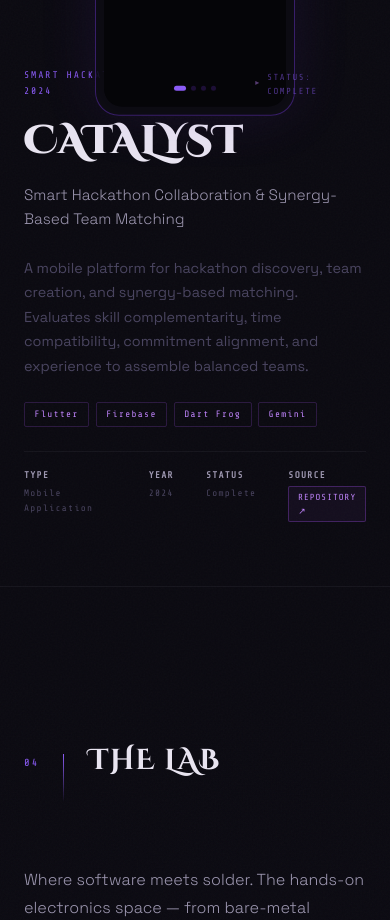
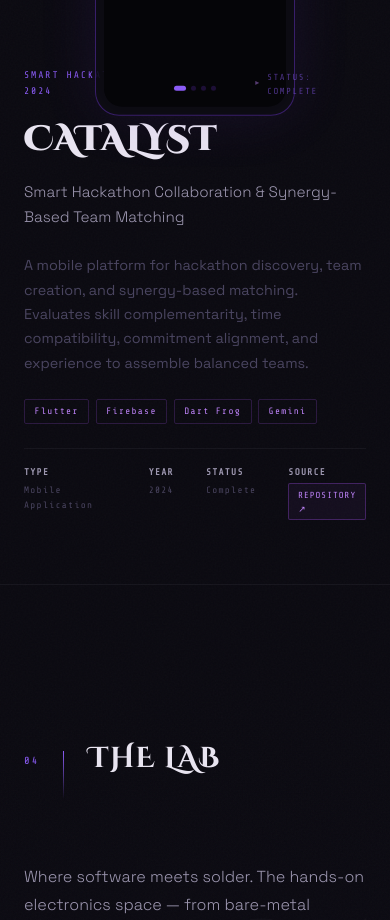
Before and after one commit to HiyaDarwani/hiya-s-portfolio, a React (Vite) app: page / in a window 390 px wide. Shown: the part 3620-4540 px from the top of the page. Built offline with nearby package versions, Linux system fonts and the light colour scheme.

Commit message:
fix: final visual QA polish - responsive long title scaling and line wrap protection

```diff
--- a/src/index.css
+++ b/src/index.css
@@ -834,10 +834,12 @@
 }
 .catalyst__title {
   font-family: var(--font-display);
-  font-size: clamp(2.5rem, 6vw, 5rem);
+  font-size: clamp(2.2rem, 5.2vw, 4.2rem);
   font-weight: 900;
-  line-height: 0.9;
+  line-height: 0.95;
   letter-spacing: 0.02em;
+  word-break: break-word;
+  overflow-wrap: break-word;
 }
 .catalyst__subtitle {
   font-family: var(--font-body);
```
